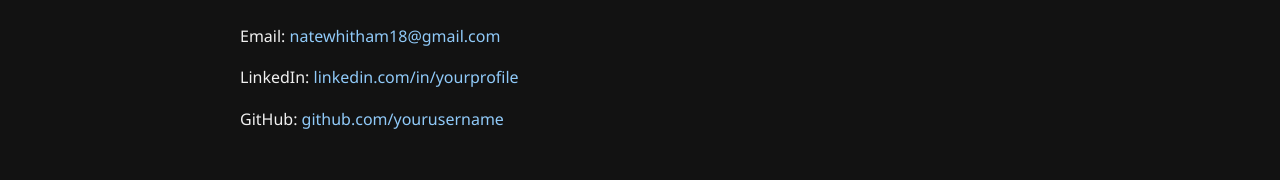
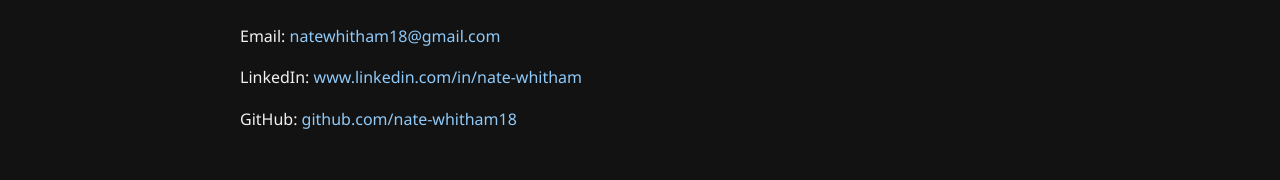
Before and after one commit to nate-whitham18/Portfolio, a plain HTML site: page index.html in a window 1280 px wide. Shown: the part 2411-2591 px from the top of the page. Drawn offline with Linux system fonts and the light colour scheme.

Commit message:
Update index.html

```diff
--- a/index.html
+++ b/index.html
@@ -76,8 +76,8 @@
 <section class="contact">
   <h2>Contact</h2>
   <p>Email: <a href="mailto:natewhitham18@gmail.com">natewhitham18@gmail.com</a></p>
-  <p>LinkedIn: <a href="#">linkedin.com/in/yourprofile</a></p>
-  <p>GitHub: <a href="#">github.com/yourusername</a></p>
+  <p>LinkedIn: <a href="https://www.linkedin.com/in/nate-whitham">www.linkedin.com/in/nate-whitham</a></p>
+  <p>GitHub: <a href="https://www.github.com/nate-whitham18">github.com/nate-whitham18</a></p>
 </section>
 
 <footer>
```
